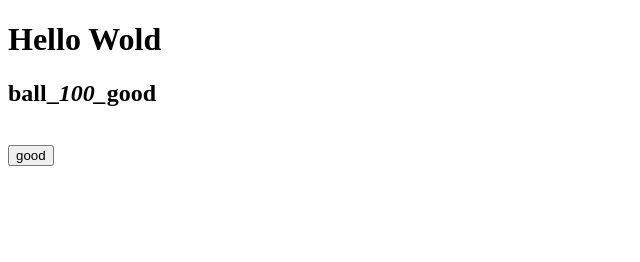
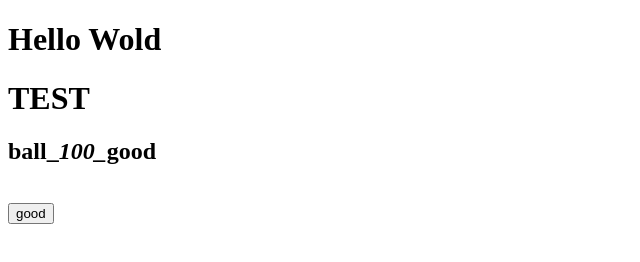
Before and after one commit to juminshin/juminshin.github.io, a plain HTML site: page index.html in a window 1280 px wide. Shown: the whole page, without its empty margins (0-640 px from the left). Drawn offline with Linux system fonts and the light colour scheme.

Commit message:
TEST추가

```diff
--- a/index.html
+++ b/index.html
@@ -7,6 +7,7 @@
 <body>
 
     <h1>Hello Wold</h1>
+    <h1>TEST</h1>
     <h2>ball_<em>100_</em>good</h2>
     <br>
     <button>good</button>
```
